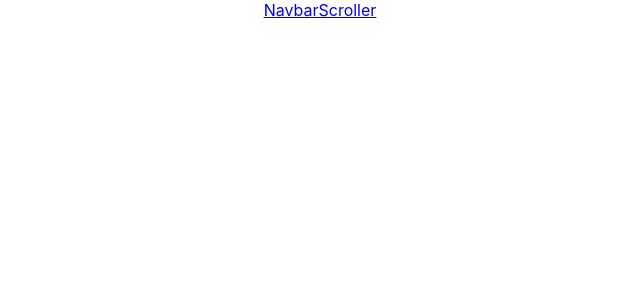
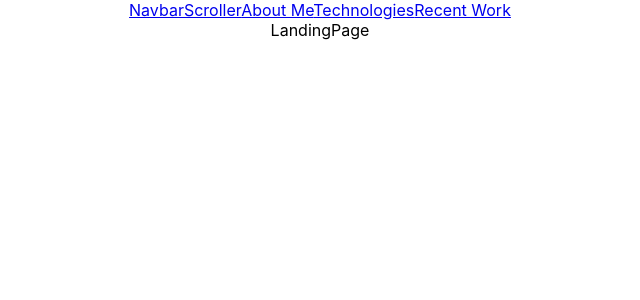
Before and after one commit to MillerJ20/portfolio-site, a React (Create React App) app: page / in a window 1280 px wide. Shown: the top 300 px of the page, without its empty margins (320-960 px from the left). Built offline with nearby package versions, Linux system fonts and the light colour scheme.

Commit message:
finished typing Navbar using ReactRouter, set up Navbar routes in app.tsx

```diff
--- a/package.json
+++ b/package.json
@@ -12,7 +12,9 @@
     "@types/react-dom": "^18.0.5",
     "react": "^18.1.0",
     "react-dom": "^18.1.0",
+    "react-router-dom": "^6.3.0",
     "react-scripts": "5.0.1",
+    "styled-components": "^5.3.5",
     "typescript": "^4.7.3",
     "web-vitals": "^2.1.4"
   },
@@ -43,6 +45,7 @@
     ]
   },
   "devDependencies": {
+    "@types/styled-components": "^5.1.25",
     "@typescript-eslint/eslint-plugin": "^5.27.1",
     "@typescript-eslint/parser": "^5.27.1",
     "eslint": "^8.17.0",
--- a/src/App.tsx
+++ b/src/App.tsx
@@ -1,5 +1,9 @@
-import React from 'react';
+import { BrowserRouter, Route, Routes } from 'react-router-dom';
 import { Navbar } from './components/Navbar';
+import { LandingPage } from './components/LandingPage';
+import { About } from './components/About';
+import { Technologies } from './components/Technologies';
+import { RecentWork } from './components/RecentWork';
 import './App.css';
 
 const navigation = {
@@ -15,7 +19,15 @@ function App() {
   const { brand, links } = navigation;
   return (
     <div className="App">
-      <Navbar brand={brand} links={links} />
+      <BrowserRouter>
+        <Navbar brand={brand} links={links} />
+        <Routes>
+          <Route path={brand.to} element={<LandingPage/>} />
+          <Route path='/about' element={<About/>}/>
+          <Route path='technologies' element={<Technologies/>}/>
+          <Route path='recentWork' element={<RecentWork/>}/>
+        </Routes>
+      </BrowserRouter>
     </div>
   );
 }
--- /dev/null
+++ b/src/components/LandingPage.tsx
@@ -0,0 +1,7 @@
+import React from 'react'
+
+export const LandingPage = () => {
+  return (
+    <div>LandingPage</div>
+  )
+}
--- a/src/components/Navbar.tsx
+++ b/src/components/Navbar.tsx
@@ -1,15 +1,18 @@
 import React from 'react';
+import { NavLink } from 'react-router-dom';
 
 export const Navbar = (props: {
   brand: { name: string; to: string };
   links: Array<{ name: string; to: string }>;
 }) => {
   const { brand, links } = props;
-  //const NavLinks: HTMLElement = () => links.map((link: { name: string, to: string }) => <li key={link.name}><a href={link.to}>{link.name}</a></li>);
+  const NavLinkMapper = (): Array<JSX.Element> => links.map((link: { name: string, to: string }, index: number) => <NavLink to={link.to} key={index}>{link.name}</NavLink>);
+  const mappedLinks: Array<JSX.Element> = NavLinkMapper();
+
   return (
-    <div>
-      <a href={brand.to}> {brand.name}</a>
-      {/* <NavLinks /> */}
-    </div>
+    <nav>
+      <a href={brand.to}>{brand.name}</a>
+      {mappedLinks}
+    </nav>
   );
 };
```
Also changed, not shown: 1 other file (tests, documents, lock files or other folders).
